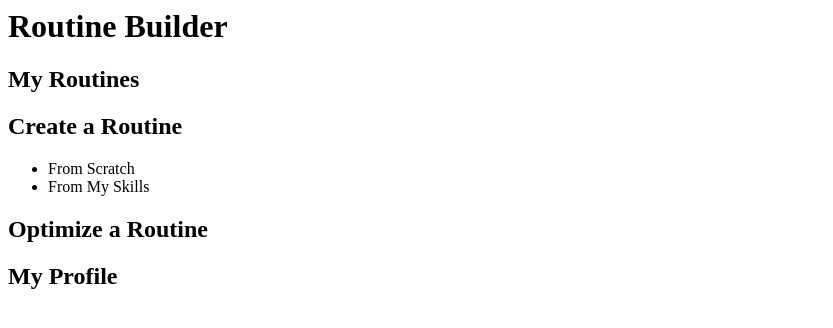
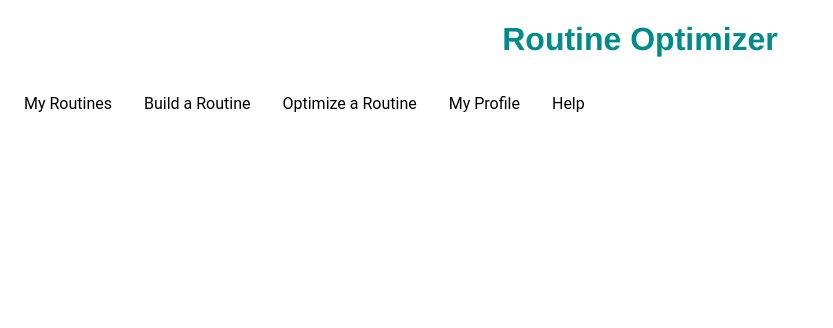
Before and after one commit to routine-optimizer/wag, a plain HTML site: page index.html in a window 1280 px wide. Shown: the whole page, without its empty margins (0-833 px from the left). Drawn offline with Linux system fonts and the light colour scheme.

Commit message:
Updates to frontend
Add navigation menu and pages

```diff
--- a/index.html
+++ b/index.html
@@ -1,9 +1,28 @@
-<h1>Routine Builder</h1>
-<h2>My Routines</h2>
-<h2>Create a Routine</h2>
+<!DOCTYPE html>
+<html>
+<head>
+    <link rel="stylesheet" href="styles.css">
+<style>
+    .head {
+      text-align: center;
+}
+</style>
+</head>
+<body>
+
+<div class="head">
+<h1>Routine Optimizer</h1>
+</div>
+
+<div class="topnav">
 <ul>
-<li>From Scratch</li>
-<li>From My Skills</li>
+  <li><a href="myroutines.html">My Routines</a></li>
+  <li><a href="build.html">Build a Routine</a></li>
+  <li><a href="optimizer.html">Optimize a Routine</a></li>
+  <li><a href="profile.html">My Profile</a></li>
+  <li><a href="help.html">Help</a></li>
 </ul>
-<h2>Optimize a Routine</h2>
-<h2>My Profile</h2>
+</div>
+
+</body>
+</html>
--- /dev/null
+++ b/styles.css
@@ -0,0 +1,63 @@
+a {
+  display: block;
+  padding: 8px;
+  background-color: white;
+}
+
+body {
+    background-color: white
+}
+
+h1 {
+    color: darkcyan;
+    font-family: "Segoe UI Semibold", Segoe UI Symbol, Helvetica
+}
+
+h2 {
+    color: black;
+    font-family: "Open Sans", "PT Sans", Times
+}
+
+li {
+    color: white;
+    font-family: "Roboto", "PT Sans", Times;
+    float: left
+}
+
+ul {
+  list-style-type: none;
+  margin: 0;
+  padding: 0;
+}
+
+li {
+  float: left;
+}
+
+topnav {
+    text-align: center
+}
+
+ul {
+  list-style-type: none;
+  margin: 0;
+  padding: 0;
+  overflow: hidden;
+  background-color: white;
+  position: -webkit-sticky; /* Safari */
+  position: sticky;
+  top: 0;
+}
+
+li a {
+  display: block;
+  color: black;
+  text-align: center;
+  padding: 14px 16px;
+  text-decoration: none;
+}
+
+/* Change the link color to #111 (black) on hover */
+li a:hover {
+  background-color: indianred;
+}
```
Also changed, not shown: build.html (added, +20 -0 lines), help.html (added, +20 -0 lines), myroutines.html (added, +20 -0 lines), optimizer.html (added, +20 -0 lines), profile.html (added, +20 -0 lines).
